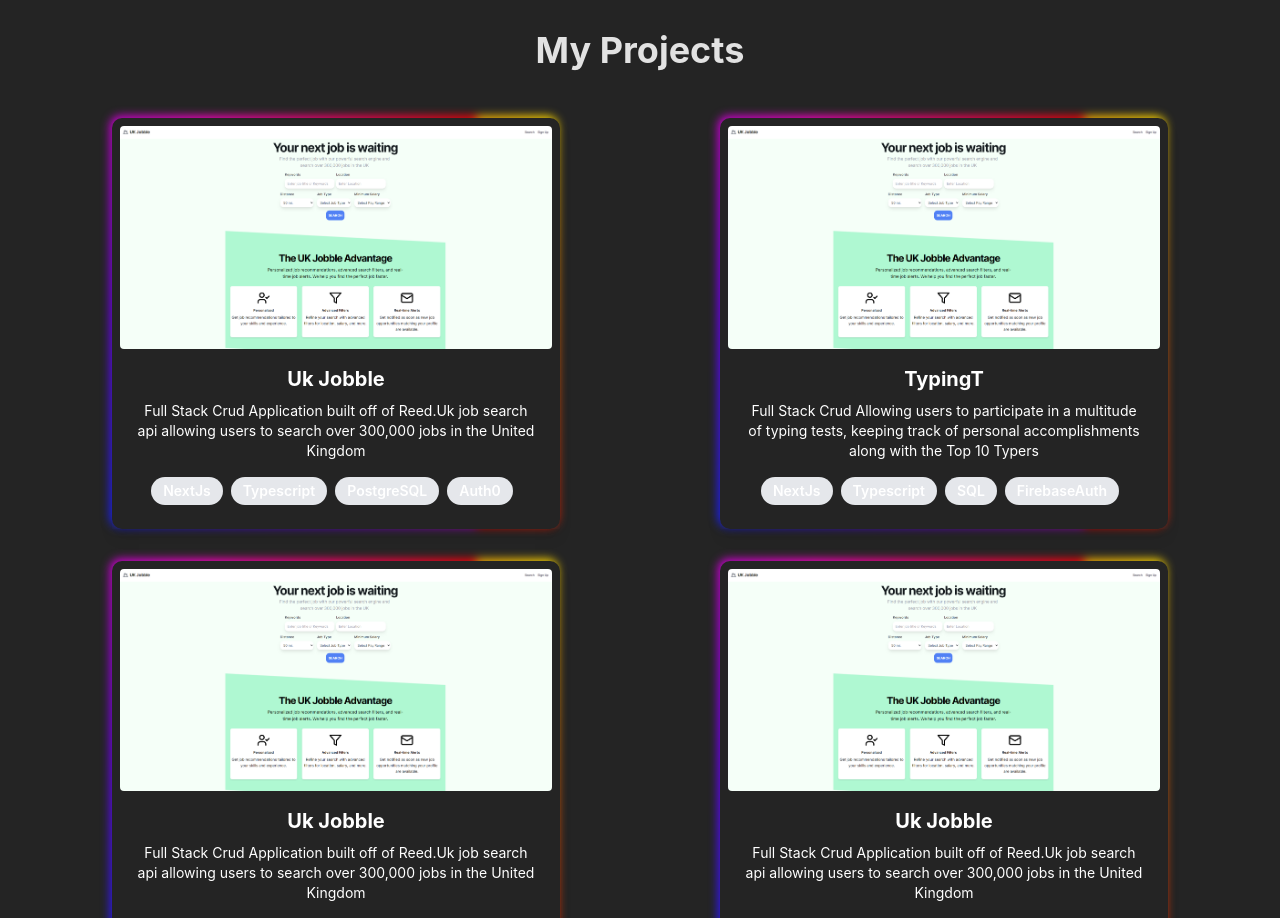
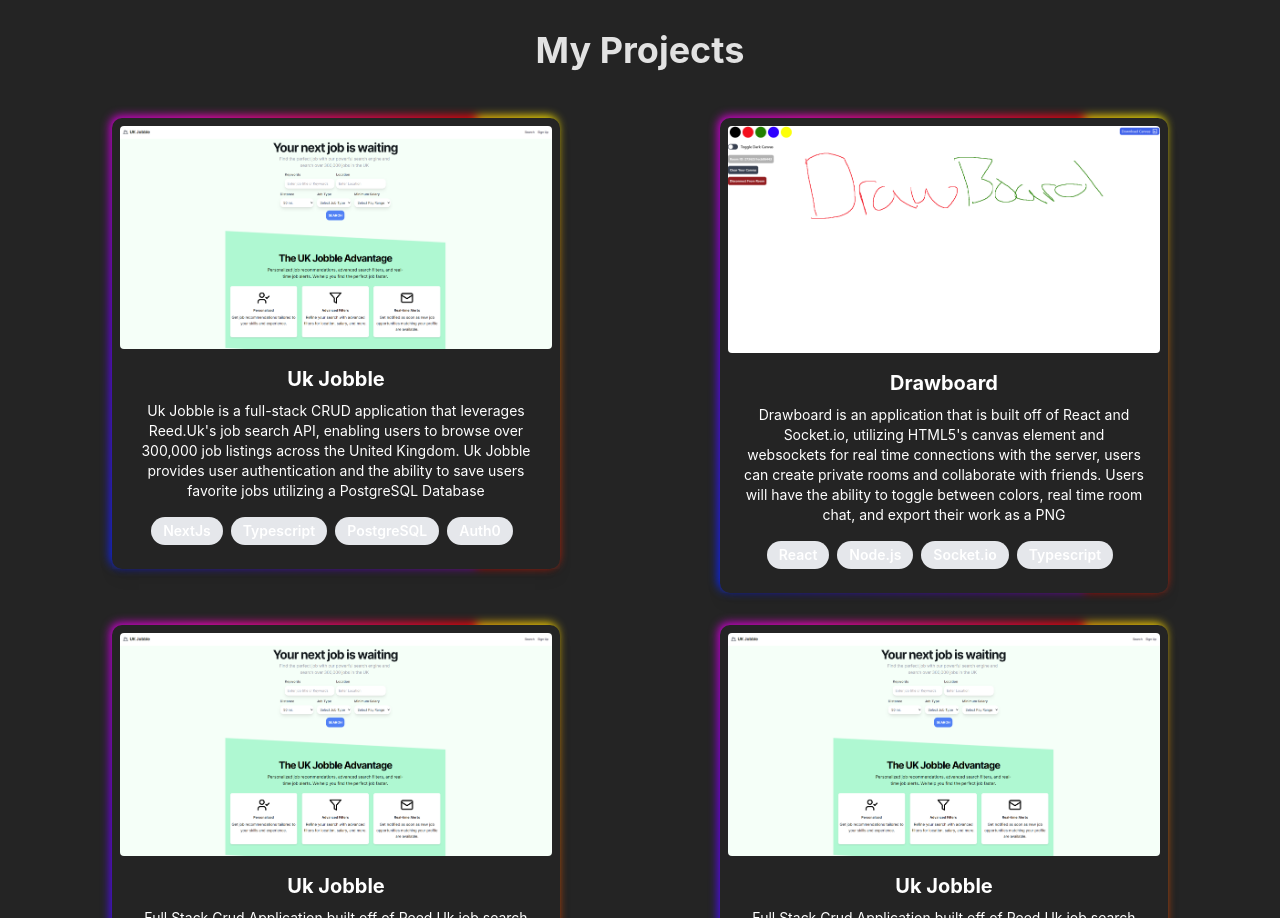
Before and after one commit to Trenton1Fisher/portfolio, a React (Vite) app: page / in a window 1280 px wide. Shown: the part 802-1720 px from the top of the page. Built offline with nearby package versions, Linux system fonts and the light colour scheme.

Commit message:
added loading state to homepage

```diff
--- a/package.json
+++ b/package.json
@@ -15,6 +15,7 @@
     "@tsparticles/slim": "^3.3.0",
     "react": "^18.2.0",
     "react-dom": "^18.2.0",
+    "react-spinners": "^0.13.8",
     "react-tsparticles": "^2.12.2"
   },
   "devDependencies": {
--- a/src/components/LandingPage.tsx
+++ b/src/components/LandingPage.tsx
@@ -5,6 +5,7 @@
 import Particles, { initParticlesEngine } from '@tsparticles/react'
 import { type Container, type ISourceOptions } from '@tsparticles/engine'
 import { loadSlim } from '@tsparticles/slim'
+import { SyncLoader } from 'react-spinners'
 
 export default function LandingPage() {
   const [init, setInit] = useState(false)
@@ -73,5 +74,12 @@
     )
   }
 
-  return <></>
+  return (
+    <>
+      <h2 className="font-semibold text-2xl mb-4">
+        Loading Assets Please Stand By...
+      </h2>
+      <SyncLoader color="#FF44EC" speedMultiplier={0.5} />
+    </>
+  )
 }
--- a/src/components/Projects.tsx
+++ b/src/components/Projects.tsx
@@ -1,5 +1,6 @@
 import { projects } from '../projectData'
-import ukJobbleImage from '/uk-jobble.png'
+import drawbaordImage from '/drawbaordImage.png'
+import UkJobbleImage from '/uk-jobble.png'
 
 export default function Projects() {
   return (
@@ -11,7 +12,17 @@
             <div className="max-w-md relative rainbow-backround group shadow-lg mx-auto">
               <img
                 className="w-full object-cover p-2 rounded-xl"
-                src={ukJobbleImage}
+                src={
+                  project.id === 1
+                    ? UkJobbleImage
+                    : project.id === 2
+                    ? drawbaordImage
+                    : project.id === 3
+                    ? UkJobbleImage
+                    : project.id === 4
+                    ? UkJobbleImage
+                    : ''
+                }
                 alt="Project"
               />
               <div className="px-6 py-2">
--- a/src/projectData.ts
+++ b/src/projectData.ts
@@ -3,21 +3,21 @@
     id: 1,
     title: 'Uk Jobble',
     description:
-      'Full Stack Crud Application built off of Reed.Uk job search api allowing users to search over 300,000 jobs in the United Kingdom',
+      "Uk Jobble is a full-stack CRUD application that leverages Reed.Uk's job search API, enabling users to browse over 300,000 job listings across the United Kingdom. Uk Jobble provides user authentication and the ability to save users favorite jobs utilizing a PostgreSQL Database",
     stack: ['NextJs', 'Typescript', 'PostgreSQL', 'Auth0'],
     gitLink: 'https://github.com/Trenton1Fisher/job-search',
     liveLink: 'https://job-search-woad.vercel.app',
-    imgUrl: '/uk-jobble.png',
+    imgUrl: '/uk-jobble',
   },
   {
     id: 2,
-    title: 'TypingT',
+    title: 'Drawboard',
     description:
-      'Full Stack Crud Allowing users to participate in a multitude of typing tests, keeping track of personal accomplishments along with the Top 10 Typers',
-    stack: ['NextJs', 'Typescript', 'SQL', 'FirebaseAuth'],
+      "Drawboard is an application that is built off of React and Socket.io, utilizing HTML5's canvas element and websockets for real time connections with the server, users can create private rooms and collaborate with friends. Users will have the ability to toggle between colors, real time room chat, and export their work as a PNG",
+    stack: ['React', 'Node.js', 'Socket.io', 'Typescript'],
     gitLink: 'https://github.com/Trenton1Fisher/typingt',
     liveLink: 'https://typingt.vercel.app/',
-    imgUrl: '/uk-jobble.png',
+    imgUrl: '/drawboardImage',
   },
   {
     id: 3,
```
Also changed, not shown: public/drawbaordImage.png (added), 1 other file (tests, documents, lock files or other folders).
